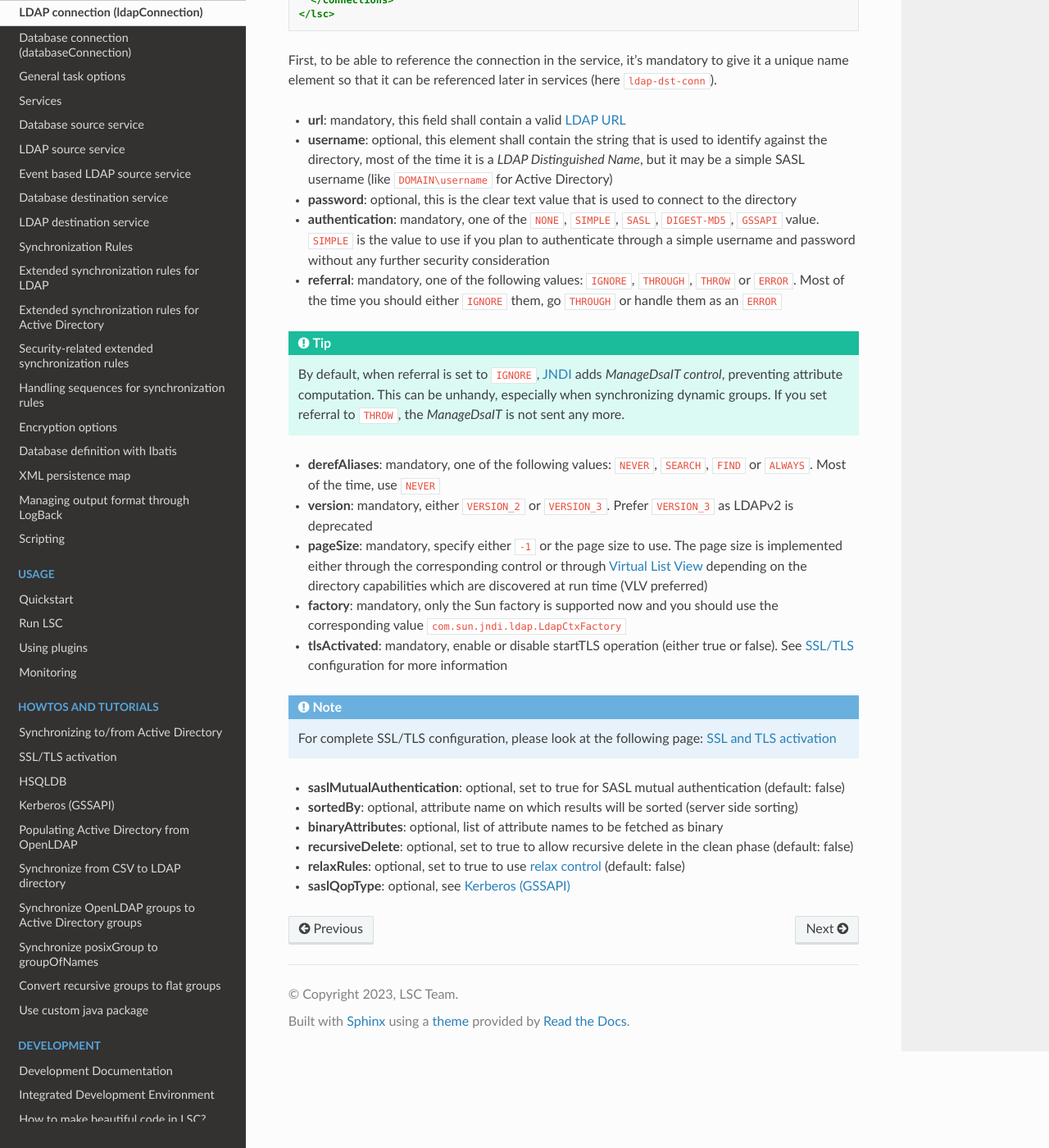
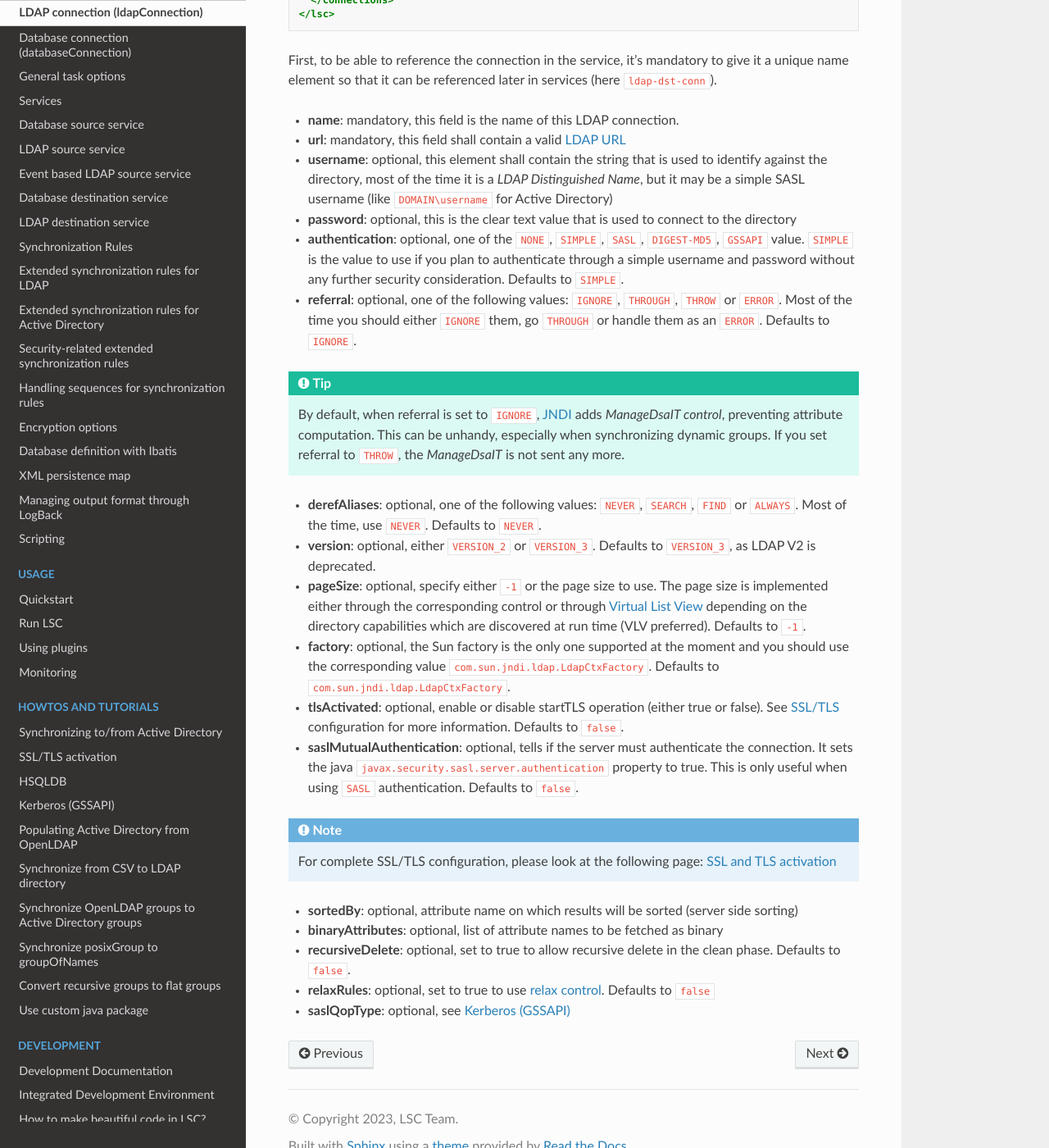
Before and after one commit to lsc-project/documentation, a Sphinx documentation site: the page built from source/connection_ldap.rst, in a window 1280 px wide and 1400 px high, scrolled down 529 px. Shown: the whole window at 82% size. Built offline with Sphinx 7.4.7 and the Read the Docs theme 3.1.0, drawn with Linux system fonts in a browser that asks for light colours.

Commit message:
Update connection_ldap.rst

```diff
--- a/source/connection_ldap.rst
+++ b/source/connection_ldap.rst
@@ -28,29 +28,30 @@ Let's look at a sample:
 
 First, to be able to reference the connection in the service, it's mandatory to give it a unique name element so that it can be referenced later in services (here ``ldap-dst-conn``).
 
+* **name**: mandatory, this field is the name of this LDAP connection.
 * **url**: mandatory, this field shall contain a valid `LDAP URL <http://www.ietf.org/rfc/rfc2255.txt>`__
 * **username**: optional, this element shall contain the string that is used to identify against the directory, most of the time it is a *LDAP Distinguished Name*, but it may be a simple SASL username (like ``DOMAIN\username`` for Active Directory)
 * **password**: optional, this is the clear text value that is used to connect to the directory
-* **authentication**: mandatory, one of the ``NONE``, ``SIMPLE``, ``SASL``, ``DIGEST-MD5``, ``GSSAPI`` value. ``SIMPLE`` is the value to use if you plan to authenticate through a simple username and password without any further security consideration
-* **referral**: mandatory, one of the following values: ``IGNORE``, ``THROUGH``, ``THROW`` or ``ERROR``. Most of the time you should either ``IGNORE`` them, go ``THROUGH`` or handle them as an ``ERROR``
+* **authentication**: optional, one of the ``NONE``, ``SIMPLE``, ``SASL``, ``DIGEST-MD5``, ``GSSAPI`` value. ``SIMPLE`` is the value to use if you plan to authenticate through a simple username and password without any further security consideration. Defaults to ``SIMPLE``.
+* **referral**: optional, one of the following values: ``IGNORE``, ``THROUGH``, ``THROW`` or ``ERROR``. Most of the time you should either ``IGNORE`` them, go ``THROUGH`` or handle them as an ``ERROR``. Defaults to ``IGNORE``.
 
 .. tip::
 
     By default, when referral is set to ``IGNORE``, `JNDI <https://en.wikipedia.org/wiki/Java_Naming_and_Directory_Interface>`__ adds *ManageDsaIT control*, preventing attribute computation. This can be unhandy, especially when synchronizing dynamic groups. If you set referral to ``THROW``, the *ManageDsaIT* is not sent any more.
 
-* **derefAliases**: mandatory, one of the following values: ``NEVER``, ``SEARCH``, ``FIND`` or ``ALWAYS``. Most of the time, use ``NEVER``
-* **version**: mandatory, either ``VERSION_2`` or ``VERSION_3``. Prefer ``VERSION_3`` as LDAPv2 is deprecated
-* **pageSize**: mandatory, specify either ``-1`` or the page size to use. The page size is implemented either through the corresponding control or through `Virtual List View <https://datatracker.ietf.org/doc/html/draft-ietf-ldapext-ldapv3-vlv>`__ depending on the directory capabilities which are discovered at run time (VLV preferred)
-* **factory**: mandatory, only the Sun factory is supported now and you should use the corresponding value ``com.sun.jndi.ldap.LdapCtxFactory``
-* **tlsActivated**: mandatory, enable or disable startTLS operation (either true or false). See :doc:`SSL/TLS <ssltls>` configuration for more information
+* **derefAliases**: optional, one of the following values: ``NEVER``, ``SEARCH``, ``FIND`` or ``ALWAYS``. Most of the time, use ``NEVER``. Defaults to ``NEVER``.
+* **version**: optional, either ``VERSION_2`` or ``VERSION_3``. Defaults to ``VERSION_3``, as LDAP V2 is deprecated.
+* **pageSize**: optional, specify either ``-1`` or the page size to use. The page size is implemented either through the corresponding control or through `Virtual List View <https://datatracker.ietf.org/doc/html/draft-ietf-ldapext-ldapv3-vlv>`__ depending on the directory capabilities which are discovered at run time (VLV preferred). Defaults to ``-1``.
+* **factory**: optional, the Sun factory is the only one supported at the moment and you should use the corresponding value ``com.sun.jndi.ldap.LdapCtxFactory``. Defaults to ``com.sun.jndi.ldap.LdapCtxFactory``.
+* **tlsActivated**: optional, enable or disable startTLS operation (either true or false). See :doc:`SSL/TLS <ssltls>` configuration for more information. Defaults to ``false``.
+* **saslMutualAuthentication**: optional, tells if the server must authenticate the connection. It sets the java ``javax.security.sasl.server.authentication`` property to true. This is only useful when using ``SASL`` authentication. Defaults to ``false``.
 
 .. note::
 
     For complete SSL/TLS configuration, please look at the following page: :doc:`SSL and TLS activation <ssltls>`
 
-* **saslMutualAuthentication**: optional, set to true for SASL mutual authentication (default: false)
 * **sortedBy**: optional, attribute name on which results will be sorted (server side sorting)
 * **binaryAttributes**: optional, list of attribute names to be fetched as binary
-* **recursiveDelete**: optional, set to true to allow recursive delete in the clean phase (default: false)
-* **relaxRules**: optional, set to true to use `relax control <https://datatracker.ietf.org/doc/html/draft-zeilenga-ldap-relax>`__ (default: false)
+* **recursiveDelete**: optional, set to true to allow recursive delete in the clean phase. Defaults to ``false``.
+* **relaxRules**: optional, set to true to use `relax control <https://datatracker.ietf.org/doc/html/draft-zeilenga-ldap-relax>`__. Defaults to ``false``
 * **saslQopType**: optional, see :doc:`Kerberos (GSSAPI) <kerberos>`
```
